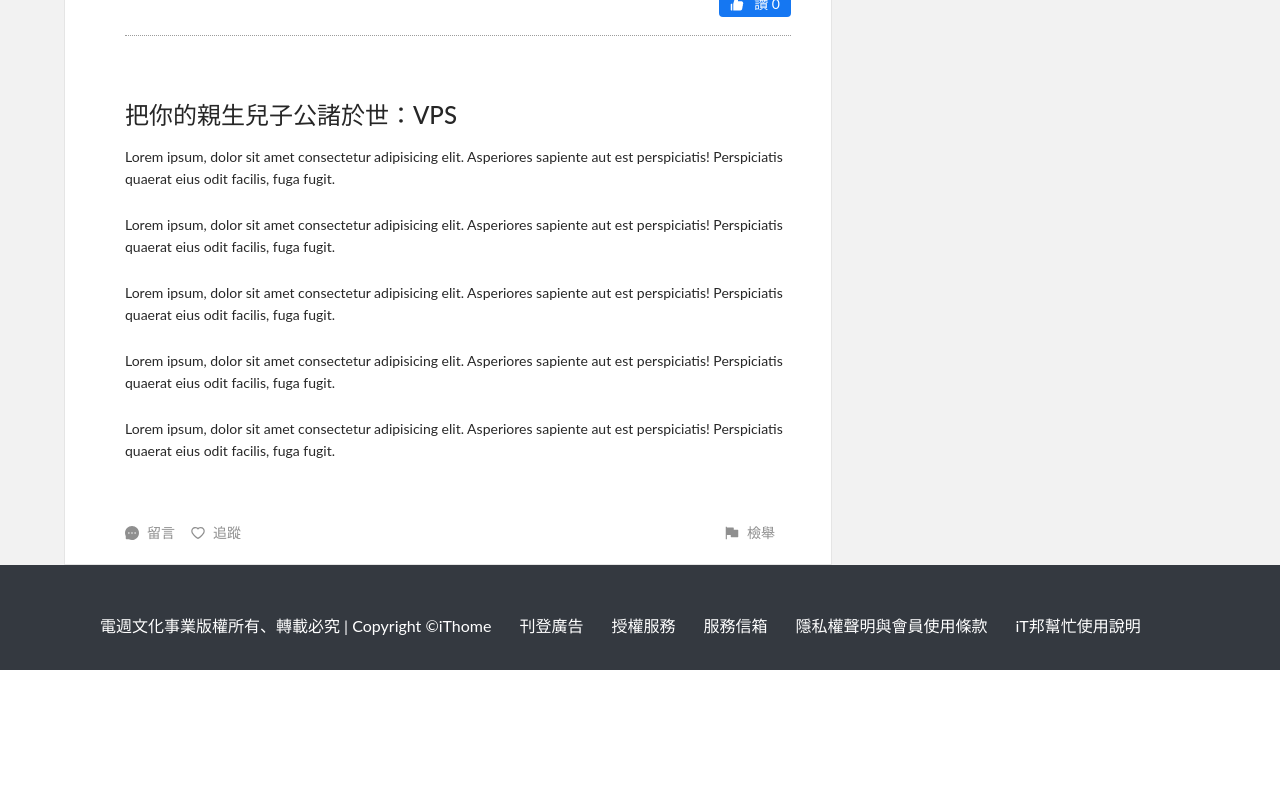
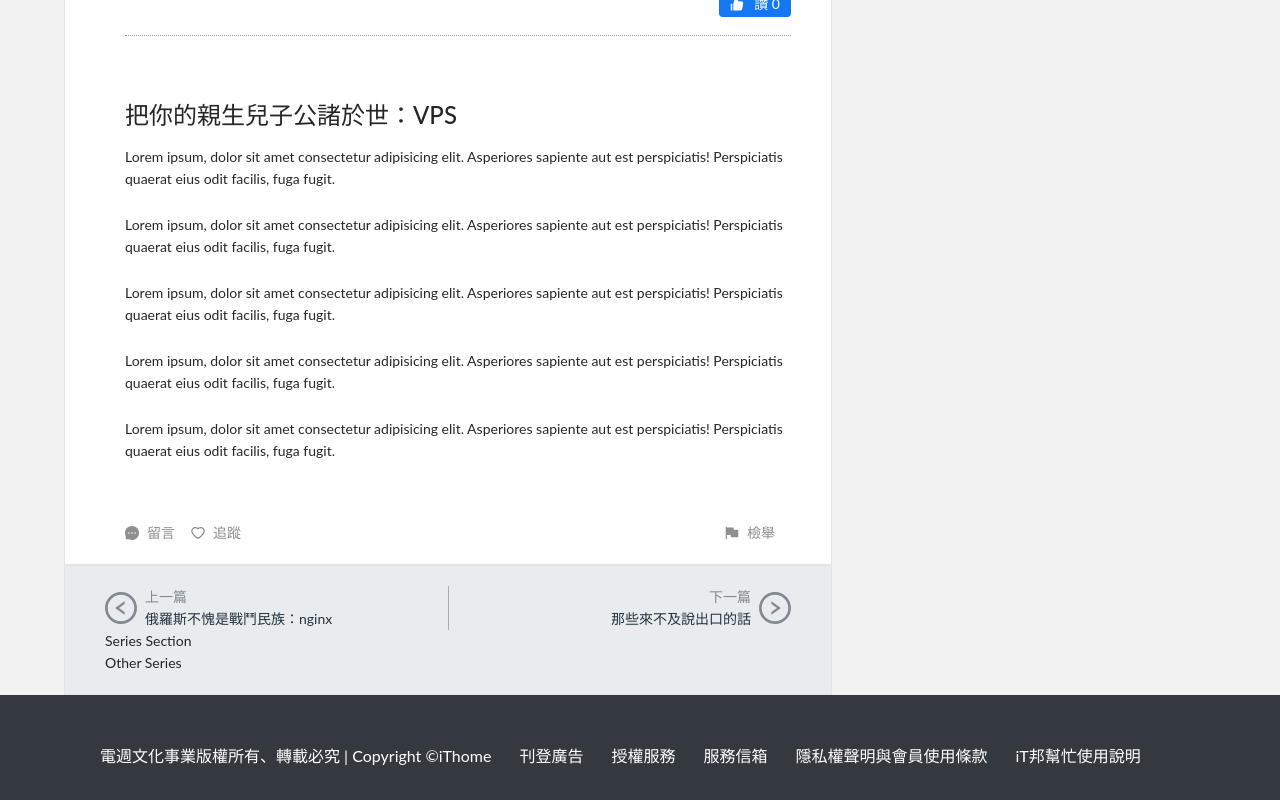
Before and after one commit to kaichiang1991/ithelpPractice, a React (Create React App) app: page / in a window 1280 px wide. Shown: the part 457-1257 px from the top of the page. Before the commit the page ends 1127 px from the top, so only its background shows below. Built offline with nearby package versions, Linux system fonts and the light colour scheme.

Commit message:
完成切換上下頁的功能

```diff
--- a/src/App.js
+++ b/src/App.js
@@ -5,6 +5,7 @@ import Container from './components/common/Container'
 import DefaultLayout from './components/layout/DefaultLayout'
 import Blog from './components/blog/Blog'
 import { useState } from 'react'
+import About from './components/about/About'
 
 const StyledMainContainer = styled.div `
   background-color: #F2F2F2;
@@ -31,7 +32,10 @@ const App = () => {
       <StyledMainContainer>
         <StyledContentContainer>
           <StyledBlogSection>
+            {/* Blog 本文 */}
             <Blog title={title}/>
+            {/* 相關系列文 */}
+            <About />
           </StyledBlogSection>
           <StyledSideSection>
             Side
--- /dev/null
+++ b/src/components/about/About.jsx
@@ -0,0 +1,25 @@
+import styled from "styled-components"
+import OtherSeries from "./OtherSeries"
+import PageSwitch from "./PageSwitch"
+import SeriesSection from "./SeriesSection"
+
+const StyledAboutContainer = styled.div `
+  background-color: #E9ECEF;
+  border: 1px solid #E5E5E5;
+
+  display: flex;
+  flex-direction: column;
+  padding: 20px 40px;
+`
+
+const About = () => {
+  return (
+    <StyledAboutContainer>
+      <PageSwitch />
+      <SeriesSection />
+      <OtherSeries />
+    </StyledAboutContainer>
+  )
+}
+
+export default About
--- /dev/null
+++ b/src/components/about/OtherSeries.jsx
@@ -0,0 +1,9 @@
+const OtherSeries = () => {
+  return (
+    <div>
+      Other Series
+    </div>
+  )
+}
+
+export default OtherSeries
--- /dev/null
+++ b/src/components/about/PageSwitch.jsx
@@ -0,0 +1,82 @@
+import { LeftCircleOutlined, RightCircleOutlined } from "@ant-design/icons"
+import { Link } from "react-router-dom"
+import styled from "styled-components"
+
+const StyledPageSwitch = styled.div `
+  display: flex;
+`
+
+const StyledPageSelectContainer = styled.div `
+  display: flex;
+  align-items: top;
+
+  width: 50%;
+  text-align: ${props => props.type === 'left'? 'left': 'right'};
+
+  &:last-child{
+    border-left: 1px solid #A3ACB3;
+    flex-direction: row-reverse;
+  }
+`
+
+const StyledContentContainer = styled.div `
+  display: flex;
+  flex-direction: column;
+
+  /* 上下一篇 */
+  span{
+    color: #818A92;
+  }
+`
+
+const StyledArticleContainer = styled.span `
+  a{
+    color: #23333D;
+  }
+
+  a:hover{
+    color: #00A0EA;
+  }
+`
+
+// 連結的文字
+const LinkText = ({link, text}) => {
+  return (
+    <StyledArticleContainer>
+      <Link to={link}>{text}</Link>
+    </StyledArticleContainer>
+  )
+}
+
+// 單頁連結的元件
+const SinglePage = ({type, link, text}) => {
+  // 使用箭頭
+  const marginType = type === 'left'? 'marginRight': 'marginLeft'
+  const style = { fontSize: 32, [marginType]: 8, color: '#818A92' }
+  const Arrow = type === 'left'? LeftCircleOutlined: RightCircleOutlined
+
+  // 文字
+  const tagText = type === 'left'? '上一篇': '下一篇'
+
+  return (
+    <StyledPageSelectContainer type={type}>
+      <Arrow style={style} />
+      <StyledContentContainer>
+        <span>{tagText}</span>
+        <LinkText link={link} text={text} />
+      </StyledContentContainer>
+    </StyledPageSelectContainer>
+  )
+}
+
+// 切換頁面的元件
+const PageSwitch = () => {
+  return (
+    <StyledPageSwitch>
+      <SinglePage type='left' link='/pre' text='俄羅斯不愧是戰鬥民族：nginx' />
+      <SinglePage type='right' link='/post' text='那些來不及說出口的話' />
+    </StyledPageSwitch>
+  )
+}
+
+export default PageSwitch
--- /dev/null
+++ b/src/components/about/SeriesSection.jsx
@@ -0,0 +1,9 @@
+const SeriesSection = () => {
+  return (
+    <div>
+      Series Section
+    </div>
+  )
+}
+
+export default SeriesSection
```
